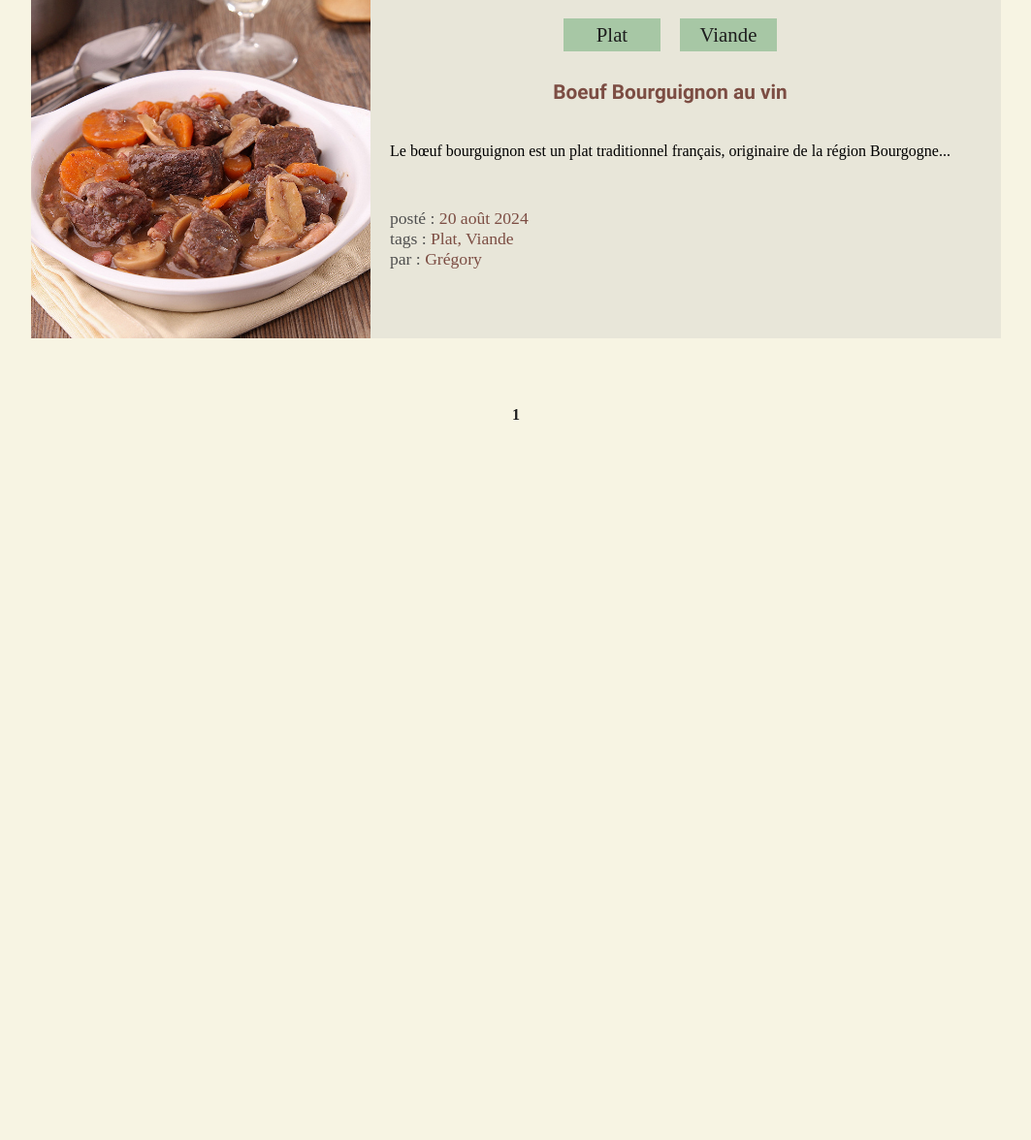
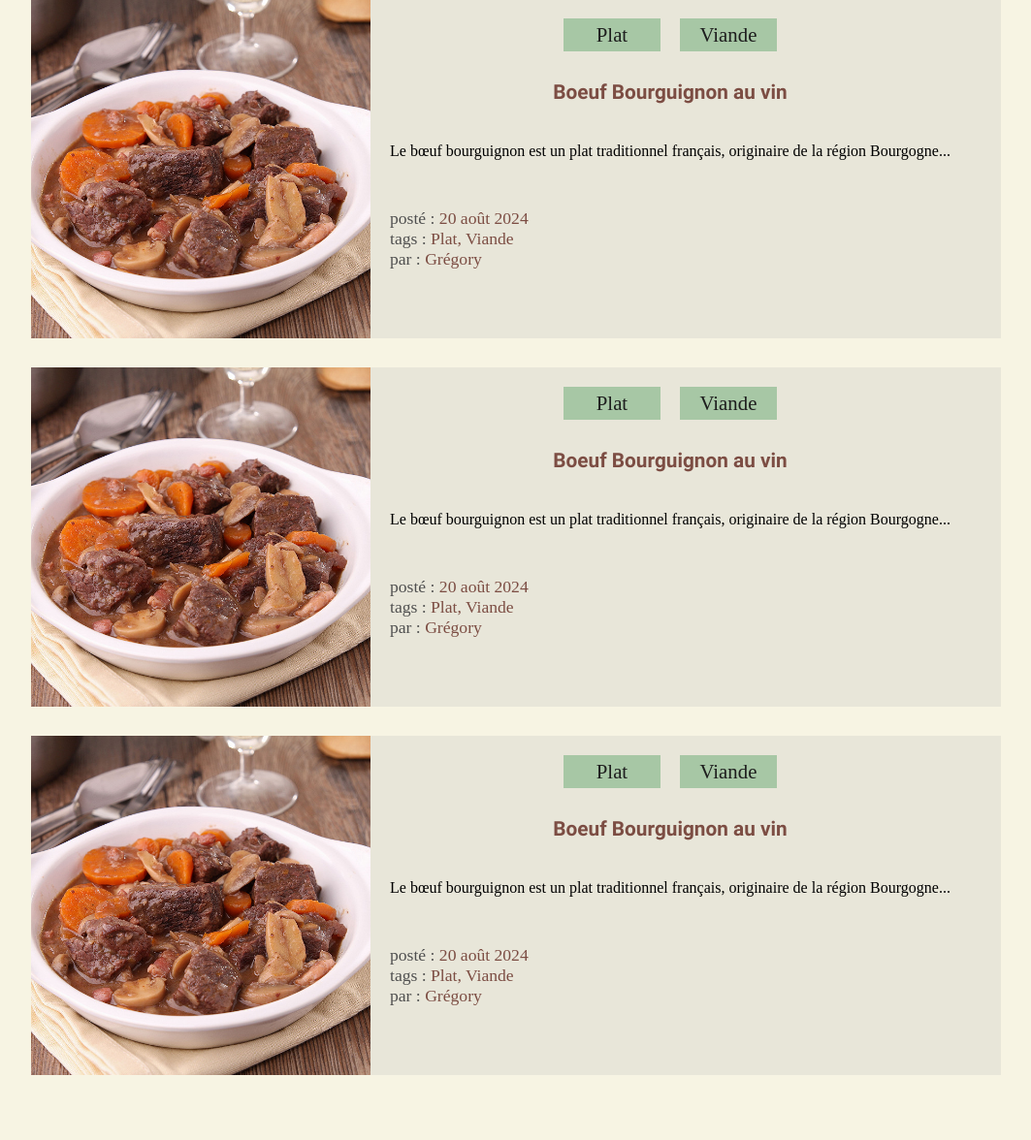
Before and after one commit to GregoryVDev/BlogCuisine, a PHP site: page /eliseentreechaude.php in a window 1280 px wide. Shown: the part 2103-3279 px from the top of the page at 97% size, without its empty margins (108-1171 px from the left). Before the commit the page ends 2536 px from the top, so only its background shows below. Run offline with PHP 8.4, Linux system fonts and the light colour scheme; some web fonts are replaced.

Commit message:
Added article in php file

```diff
--- a/src/eliseentreechaude.php
+++ b/src/eliseentreechaude.php
@@ -74,6 +74,60 @@
                         </figcaption>
                     </figure>
                 </article>
+                <article class="produit">
+                    <figure class="flex-row">
+                        <img src="./img/plats/boeuf-bourguignon.jpg" alt="Boeuf Bourguignon">
+                        <figcaption>
+                            <div class="container-tags">
+                                <a href="#">Plat</a>
+                                <a href="#">Viande</a>
+                            </div>
+                            <h2>Boeuf Bourguignon au vin</h2>
+                            <p class="text">Le bœuf bourguignon est un plat traditionnel français, originaire de la région Bourgogne...</p>
+                            <div class="container-credit">
+                                <p><span class="credit">posté :</span> 20 août 2024</p>
+                                <p><span class="credit">tags :</span> <a href="#">Plat</a>, <a href="#">Viande</a></p>
+                                <p><span class="credit">par :</span> Grégory</p>
+                            </div>
+                        </figcaption>
+                    </figure>
+                </article>
+                <article class="produit">
+                    <figure class="flex-row">
+                        <img src="./img/plats/boeuf-bourguignon.jpg" alt="Boeuf Bourguignon">
+                        <figcaption>
+                            <div class="container-tags">
+                                <a href="#">Plat</a>
+                                <a href="#">Viande</a>
+                            </div>
+                            <h2>Boeuf Bourguignon au vin</h2>
+                            <p class="text">Le bœuf bourguignon est un plat traditionnel français, originaire de la région Bourgogne...</p>
+                            <div class="container-credit">
+                                <p><span class="credit">posté :</span> 20 août 2024</p>
+                                <p><span class="credit">tags :</span> <a href="#">Plat</a>, <a href="#">Viande</a></p>
+                                <p><span class="credit">par :</span> Grégory</p>
+                            </div>
+                        </figcaption>
+                    </figure>
+                </article>
+                <article class="produit">
+                    <figure class="flex-row">
+                        <img src="./img/plats/boeuf-bourguignon.jpg" alt="Boeuf Bourguignon">
+                        <figcaption>
+                            <div class="container-tags">
+                                <a href="#">Plat</a>
+                                <a href="#">Viande</a>
+                            </div>
+                            <h2>Boeuf Bourguignon au vin</h2>
+                            <p class="text">Le bœuf bourguignon est un plat traditionnel français, originaire de la région Bourgogne...</p>
+                            <div class="container-credit">
+                                <p><span class="credit">posté :</span> 20 août 2024</p>
+                                <p><span class="credit">tags :</span> <a href="#">Plat</a>, <a href="#">Viande</a></p>
+                                <p><span class="credit">par :</span> Grégory</p>
+                            </div>
+                        </figcaption>
+                    </figure>
+                </article>
             </div>
 
             <!-- Pagination -->
```
